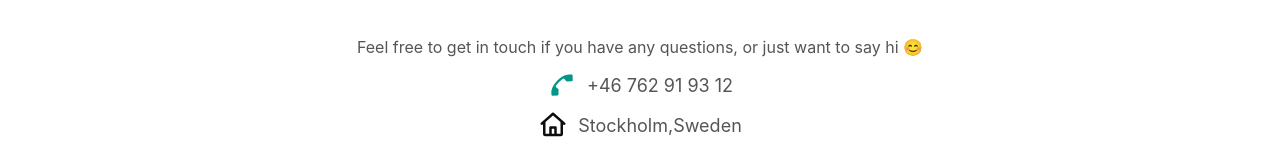
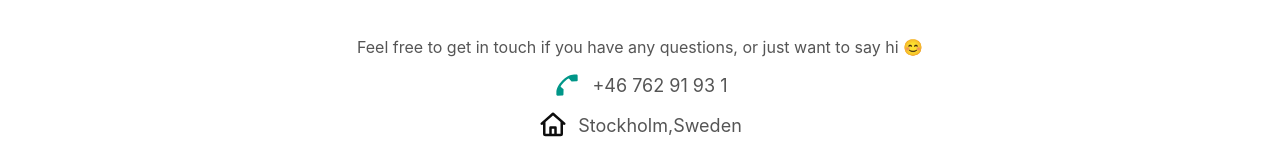
Before and after one commit to apnan/apnanprofile, a React (Create React App) app: page / in a window 1280 px wide. Shown: the part 1410-1563 px from the top of the page. Built offline with nearby package versions, Linux system fonts and the light colour scheme.

Commit message:
check again

```diff
--- a/src/Contact.js
+++ b/src/Contact.js
@@ -63,7 +63,7 @@ export default function ContactPage() {
         <IconWrapper>
           <PhoneIcon />
         </IconWrapper>
-        +46 762 91 93 12
+        +46 762 91 93 1
       </ContactItem>
       <ContactItem>
         <IconWrapper>
```
